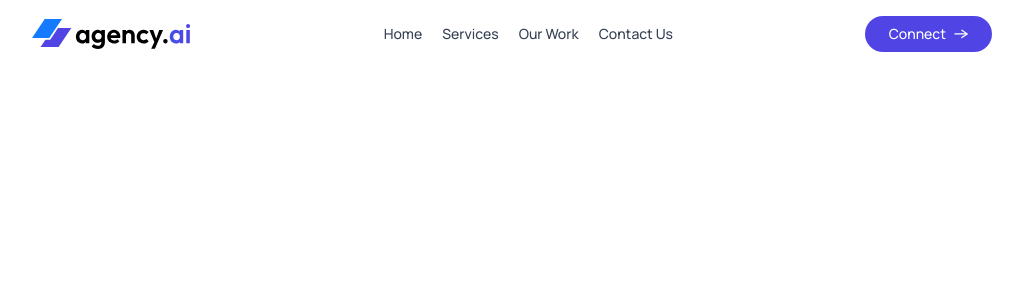
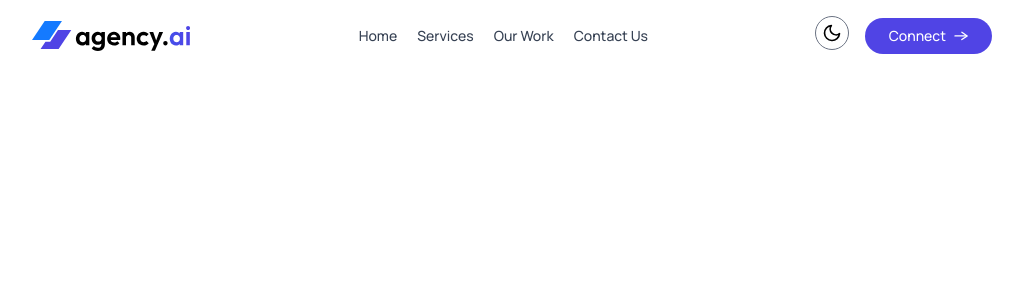
Before and after one commit to Staggs-hertz/agency.ai, a React app: page / in a window 1280 px wide. Shown: the top 300 px of the page, without its empty margins (128-1151 px from the left). Built offline with nearby package versions, Linux system fonts and the light colour scheme; the HTML template or start-up script is replaced by a standard one.

Commit message:
create theme toggle button

```diff
--- a/src/App.jsx
+++ b/src/App.jsx
@@ -3,7 +3,8 @@
 
 const App = () => {
 
-const[theme, setTheme] = useState('light');
+  //Checks if the theme has an assigned value in the localStorage. If not, it is initialized 'light' mode.
+  const [theme, setTheme] = useState(localStorage.getItem('theme') ? localStorage.getItem('theme') : 'light');
 
   return (
     <div className='dark:bg-black relative'>
--- a/src/components/Navbar.jsx
+++ b/src/components/Navbar.jsx
@@ -1,21 +1,27 @@
 import React, { useState } from 'react';
 import assets from '../assets/assets';
+import ThemeToggleBtn from './ThemeToggleBtn';
 
-const Navbar = ({theme}) => {
+const Navbar = ({theme, setTheme}) => {
 
   //useState to control the navigation of the menu-sidebar
   const [sidebarOpen, setSidebarOpen] = useState(false);
 
   return (
+
     <div className='flex justify-between items-center px-4 sm:px-12 lg:px-24 xl:px-40 py-4 sticky top-0 z-20 backdrop-blur-xl font-medium bg-white/50 dark:bg-gray-900/70'>
+    {/*This creates a responsive sticky navbar with flex layout and supports dark mode*/}
 
-
+      {/*A responsive logo that changes with the theme*/}
       <img src={theme === 'dark' ? assets.logo_dark : assets.logo} className='w-32 sm:w-40' alt=''/>
 
+      {/*Menu navbar that changes to a vertical sidebar when width is less than 640px*/}
       <div className={`text-gray-700 dark:text-white sm:text-sm ${sidebarOpen ? 'max-sm:w-60 max-sm:pl-10' : 'max-sm:w-0 overflow-hidden'} max-sm:fixed top-0 bottom-0 right-0 max-sm:min-h-screen max-sm:h-full max-sm:flex-col max-sm:text-white max-sm:pt-20 flex sm:items-center gap-5 max-sm:bg-primary transition-all`}>
 
+        {/*Close icon with the function to close the sidebar*/}
         <img src={assets.close_icon} className='absolute right-4 top-4 w-5 sm:hidden' onClick={() => setSidebarOpen(false)} alt="" />
 
+        {/*Menu items*/}
         <a href="#" onClick={() => setSidebarOpen(false)} className='sm:hover:border-b'>Home</a>
         <a href="#services" onClick={() => setSidebarOpen(false)} className='sm:hover:border-b'>Services</a>
         <a href="#our-work" onClick={() => setSidebarOpen(false)} className='sm:hover:border-b'>Our Work</a>
@@ -23,11 +29,13 @@
       </div>
 
       <div className='flex items-center gap-2 sm:gap-4'>
+        <ThemeToggleBtn theme={theme} setTheme={setTheme}/>
         <a href="#contact-us"  className='text-sm max-sm:hidden bg-primary px-6 py-2 text-white rounded-full flex items-center cursor-pointer gap-2 hover:scale-105 transition-all'>
           Connect <img src={assets.arrow_icon} width={14} alt="" />
         </a>
       </div>
 
+      {/*Menu icon with the function to display the sidebar*/}
       <img src={theme === "light" ? assets.menu_icon : assets.menu_icon_dark} className='sm:hidden w-8' onClick={() => setSidebarOpen(true)} alt="" />
     </div>
 
--- /dev/null
+++ b/src/components/ThemeToggleBtn.jsx
@@ -0,0 +1,34 @@
+import React, { useEffect } from 'react'
+import assets from '../assets/assets'
+
+const ThemeToggleBtn = ({theme, setTheme}) => {
+
+  //When the component loads, useEffect is used to check if the user’s system prefers dark mode
+  //That is, if your app doesn’t already have a theme set
+  useEffect(() => {
+    const prefersDarkMode = window.matchMedia('(prefers-color-scheme: dark)').matches;
+    setTheme(theme || (prefersDarkMode ? 'dark' : 'light'));
+  }, []);
+
+  //useEffect to keep track of the value of theme and add a class to the html tag.
+  //Remember that Tailwind sees .dark on the <html> element and applies the dark version automatically.
+  useEffect(() => {
+    if (theme === 'dark') {
+      document.documentElement.classList.add('dark');
+    } else {
+      document.documentElement.classList.remove('dark');
+    }
+    localStorage.setItem('theme', theme)
+    //This saves the current theme (either 'light' or 'dark') in the browser’s localStorage so that when the user refreshes the page or revisits the site, their preference persists.
+  }, [theme]);
+
+  return (
+    <div>
+      <button>
+        {theme === 'dark' ? (<img src={assets.sun_icon} className='size-8.5 p-1.5 border border-gray-500 rounded-full' alt="sun icon" onClick={() => setTheme('light')} />) : (<img src={assets.moon_icon} className='size-8.5 p-1.5 border border-gray-500 rounded-full' alt="moon icon" onClick={() => setTheme('dark')} />)}
+      </button>
+    </div>
+  )
+}
+
+export default ThemeToggleBtn
```
